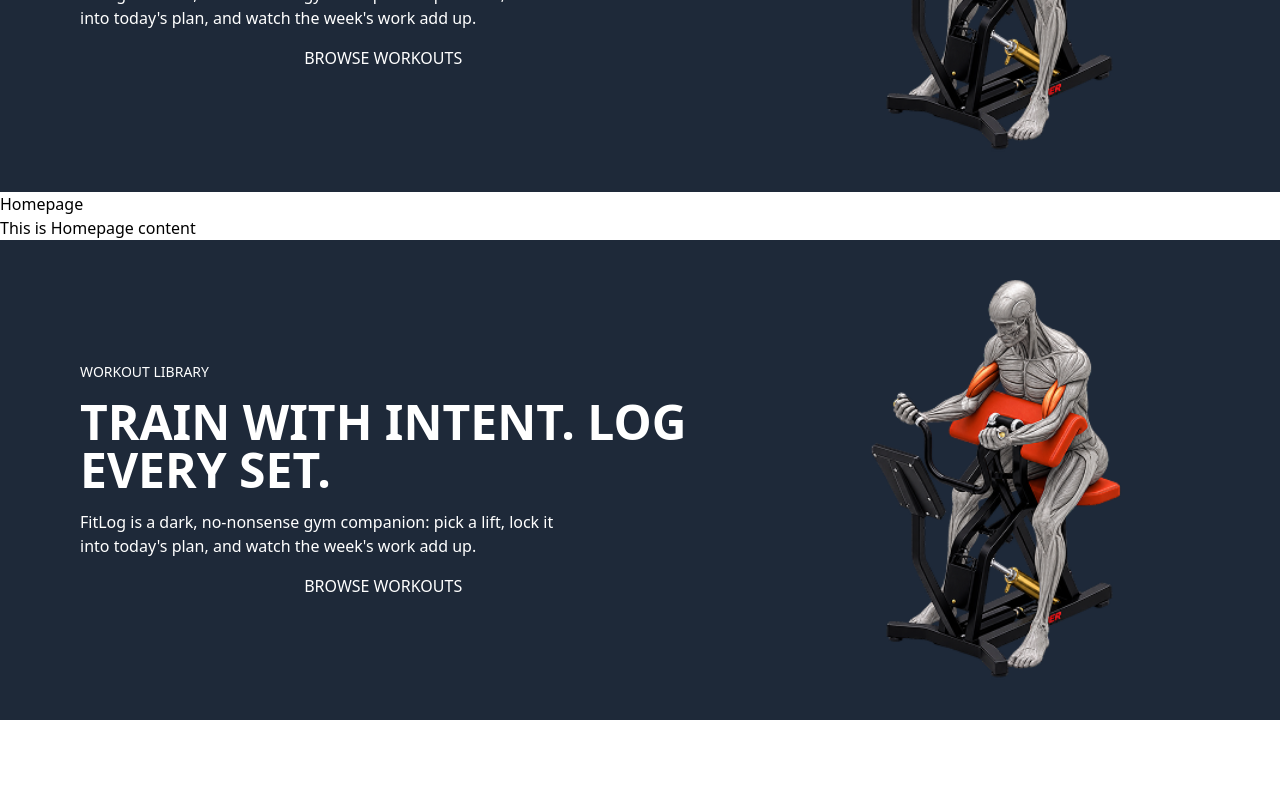
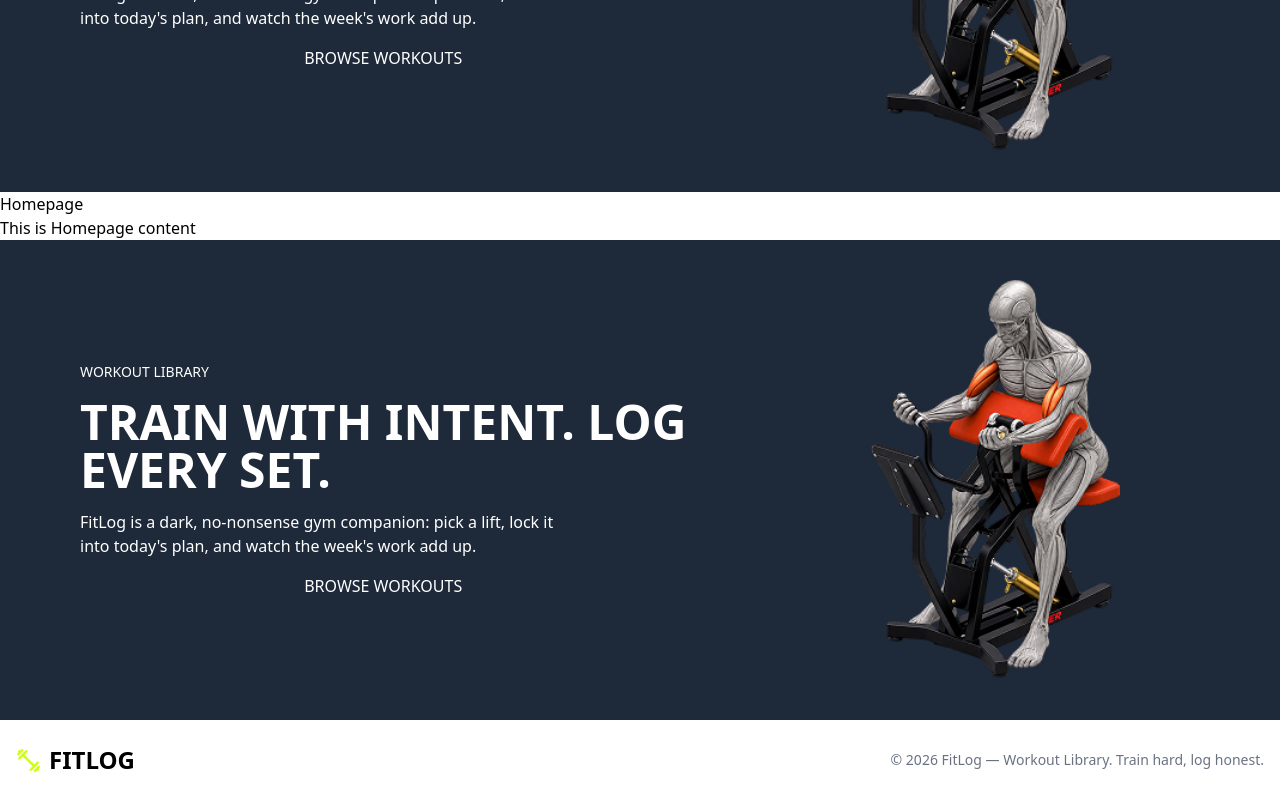
Before and after one commit to Jib0nHaldar/ass-06, a Next.js app: page / in a window 1280 px wide. Shown: the part 352-1152 px from the top of the page. Before the commit the page ends 1072 px from the top, so only its background shows below. Built offline with nearby package versions, Linux system fonts and the light colour scheme.

Commit message:
footer commit

```diff
--- a/src/app/layout.tsx
+++ b/src/app/layout.tsx
@@ -3,6 +3,7 @@
 import "./globals.css";
 import Navbar from "@/components/shared/Navbar";
 import Banner from "@/components/Banner";
+import Footer from "@/components/shared/Footer";
 
 
 const geistSans = Geist({
@@ -31,6 +32,7 @@
         <Navbar/>
         <Banner />
         {children}
+        <Footer />
         </body>
     </html>
   );
--- a/src/components/shared/Footer.tsx
+++ b/src/components/shared/Footer.tsx
@@ -1,9 +1,26 @@
 import React from 'react';
+import Image from 'next/image';
+import Logo from '../../../src/assets/logo.png';
 
 const Footer = () => {
     return (
-        <div>
+        <div className="flex items-center justify-between p-4 shadow-md py-6">
+            <div className="flex items-center gap-2">
+                <Image
+                    src={Logo}
+                    alt="Logo"
+                    width={25}
+                    height={25}
+                />
 
+                <h2 className="text-2xl font-bold">FITLOG</h2>
+            </div>
+
+            <div>
+                <p className="text-sm text-gray-500">
+                    © 2026 FitLog — Workout Library. Train hard, log honest.
+                </p>
+            </div>
         </div>
     );
 };
```
